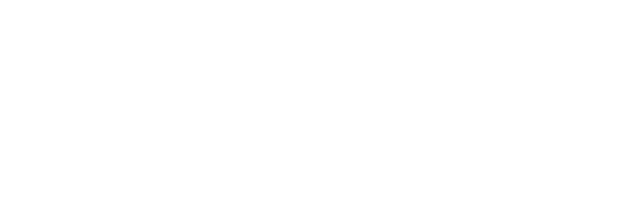
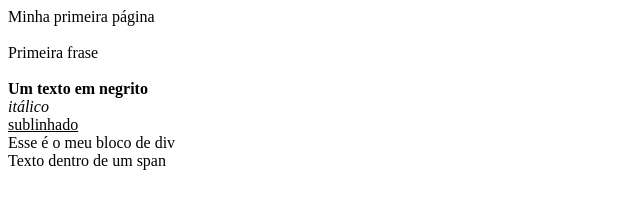
Before and after one commit to LostReny/Ocean_Python_HTML_CSS_30_09_20, a plain HTML site: page index.html in a window 1280 px wide. Shown: the whole page, without its empty margins (0-640 px from the left). Drawn offline with Linux system fonts and the light colour scheme.

Commit message:
Entendo HTML e CSS

```diff
--- a/index.html
+++ b/index.html
@@ -1,11 +1,26 @@
 <!DOCTYPE html>
-<html lang="en">
+<html lang="pt-BR">
 <head>
     <meta charset="UTF-8">
     <meta name="viewport" content="width=device-width, initial-scale=1.0">
     <title>Document</title>
+    <link rel="stylesheet" href="style.css">
 </head>
 <body>
+    <!--Comentário em HTML-->
+    Minha primeira página<br>
+    <br>
+    Primeira frase<br>
+    <br>
+    <b>Um texto em negrito</b><br>
+    <i>itálico</i><br>
+    <u>sublinhado</u><br>
 
+    <!--Div é um bloco utilizado como grupo de informações-->
+    <div>
+        Esse é o meu bloco de div
+    </div>
+
+    <span>Texto dentro de um span</span>
 </body>
 </html>
```
Also changed, not shown: style.css (added).
